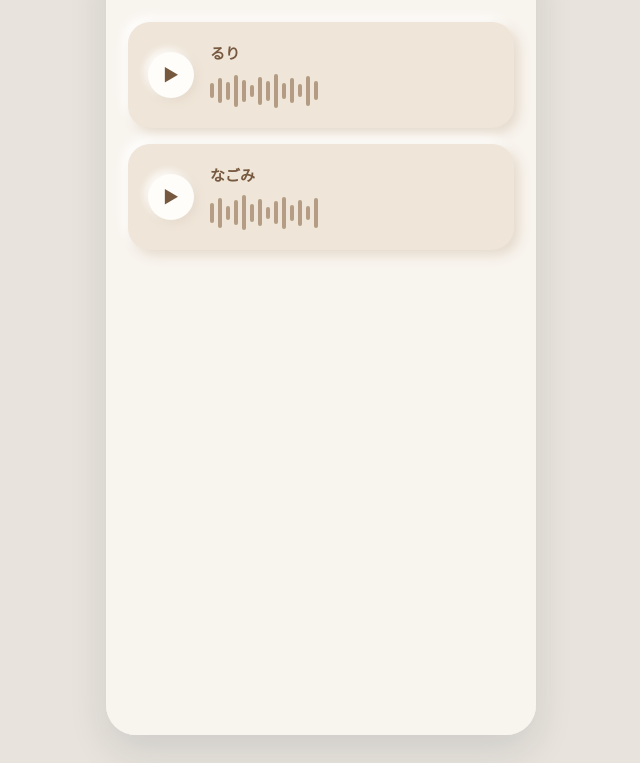
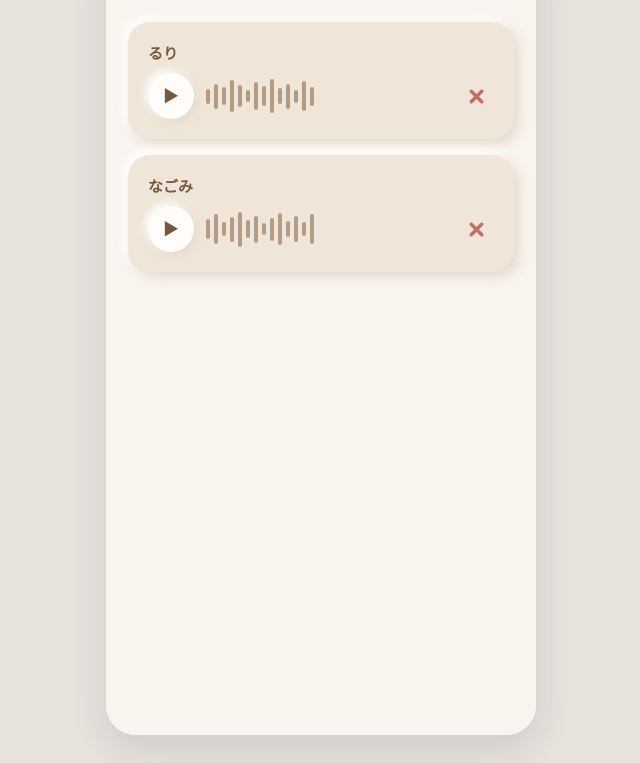
Before and after one commit to ayato-h/2026_DogLight, a plain HTML site: page pages/voice.html in a window 1280 px wide. Shown: the part 93-856 px from the top of the page, without its empty margins (319-959 px from the left). Drawn offline with Linux system fonts and the light colour scheme.

Commit message:
voice.htmlの更新

```diff
--- a/css/voice.css
+++ b/css/voice.css
@@ -1,4 +1,3 @@
-
 /* 音声一覧 */
 .voice-list {
     display: flex;
@@ -10,7 +9,6 @@
 .voice-card {
     display: flex;
     align-items: center;
-    gap: 16px;
 
     padding: 20px;
     min-height: 95px;
@@ -22,7 +20,6 @@
         5px 5px 12px #e5dacc,
         -5px -5px 12px #ffffff;
 }
-
 /* 再生ボタン */
 .voice-play {
     width: 46px;
@@ -70,9 +67,18 @@
     color: var(--brown);
     font-size: 15px;
 }
+/* 再生ボタン・波形・削除ボタン */
+.voice-controls {
+    display: flex;
+    align-items: center;
+    gap: 12px;
+    width: 100%;
+}
 
-/* 音声の波形 */
+/* 波形 */
 .voice-wave {
+    flex: 1;
+    min-width: 0;
     height: 35px;
 
     display: flex;
@@ -87,6 +93,41 @@
     border-radius: 10px;
     background: var(--brown-light);
     opacity: 0.8;
+}
+
+/* =========================
+   音声削除ボタン
+========================= */
+
+.voice-delete {
+    width: 36px;
+    height: 36px;
+    flex-shrink: 0;
+
+    display: grid;
+    place-items: center;
+
+    border: none;
+    background: transparent;
+    color: #C46F65;
+
+    cursor: pointer;
+    transition: color 0.2s ease, transform 0.2s ease;
+}
+
+.voice-delete svg {
+    width: 21px;
+    height: 21px;
+}
+
+.voice-delete:hover {
+    color: #B85C57;
+    transform: scale(1.1);
+}
+
+.voice-delete:active {
+    color: #963F3B;
+    transform: scale(0.9);
 }
 
 /* 小さいスマホ */
--- a/pages/voice.html
+++ b/pages/voice.html
@@ -21,15 +21,15 @@
             </header>
 
             <section class="voice-list">
+                <div class="voice-card">
+                    <div class="voice-content">
+                        <strong>るり</strong>
 
-                <!-- るりの音声 -->
-                <div class="voice-card">
+                        <div class="voice-controls">
                             <button type="button" class="voice-play" aria-label="るりの音声を再生">
                                 ▶
                             </button>
 
-                    <div class="voice-content">
-                        <strong>るり</strong>
                             <div class="voice-wave" aria-label="音声の波形">
                                 <span style="--h: 15px"></span>
                                 <span style="--h: 25px"></span>
@@ -46,17 +46,27 @@
                                 <span style="--h: 30px"></span>
                                 <span style="--h: 19px"></span>
                             </div>
+
+                            <button type="button" class="voice-delete" aria-label="るりの音声を削除">
+                                <svg viewBox="0 0 24 24" fill="none" stroke="currentColor" stroke-width="4.0"
+                                    stroke-linecap="round">
+                                    <path d="M18 6 6 18"></path>
+                                    <path d="m6 6 12 12"></path>
+                                </svg>
+                            </button>
+                        </div>
                     </div>
                 </div>
 
-                <!-- なごみの音声 -->
                 <div class="voice-card">
+                    <div class="voice-content">
+                        <strong>なごみ</strong>
+
+                        <div class="voice-controls">
                             <button type="button" class="voice-play" aria-label="なごみの音声を再生">
                                 ▶
                             </button>
 
-                    <div class="voice-content">
-                        <strong>なごみ</strong>
                             <div class="voice-wave" aria-label="音声の波形">
                                 <span style="--h: 20px"></span>
                                 <span style="--h: 30px"></span>
@@ -73,8 +83,18 @@
                                 <span style="--h: 14px"></span>
                                 <span style="--h: 30px"></span>
                             </div>
+
+                            <button type="button" class="voice-delete" aria-label="なごみの音声を削除">
+                                <svg viewBox="0 0 24 24" fill="none" stroke="currentColor" stroke-width="4.0"
+                                    stroke-linecap="round">
+                                    <path d="M18 6 6 18"></path>
+                                    <path d="m6 6 12 12"></path>
+                                </svg>
+                            </button>
                         </div>
                     </div>
+                </div>
+
             </section>
         </main>
     </div>
```
Lines whose indentation alone changed are shown as unchanged.
